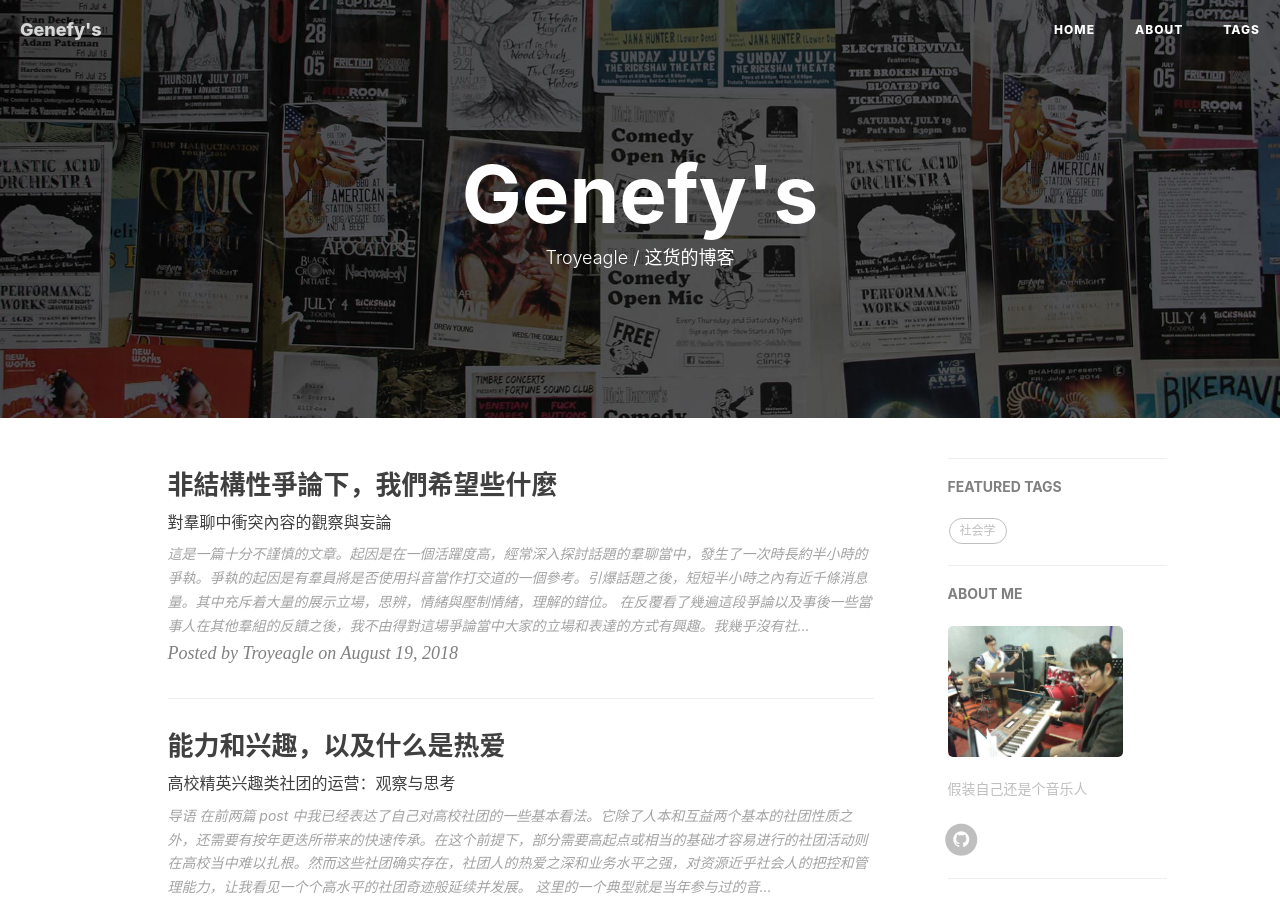
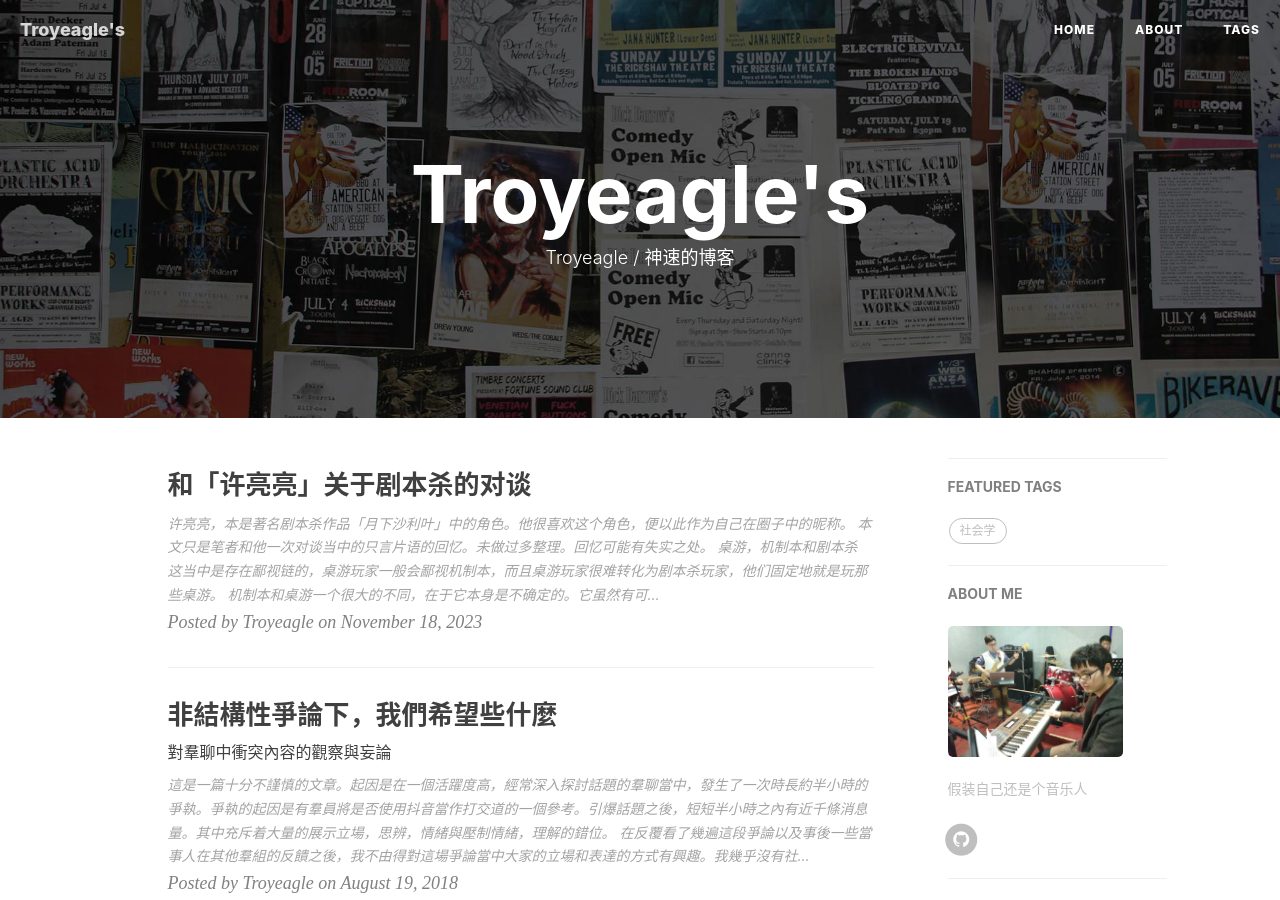
Before and after one commit to troyeagle/troyeagle.github.io, a Jekyll site: the page built from index.html, in a window 1280 px wide and 900 px high. Built offline with Jekyll 4.4.1, drawn with Linux system fonts in a browser that asks for light colours; nearby versions of some CDN libraries; the list of posts is cut into pages by our own code; comment, search, counter and statistics services are not loaded; some of the changed lines change nothing that is shown; some of the changed text lies outside the part shown.

Commit message:
feat: add talk

````diff
--- a/_config.yml
+++ b/_config.yml
@@ -1,5 +1,5 @@
 # Site settings
-title: Genefy's
+title: Troyeagle's
 subtitle: 这个人很勤快，他还是什么都没留下
 SEOTitle: troyeagle的博客 | Troyeagle's Blog
 header-img: img/home-bg.jpg
@@ -63,7 +63,7 @@ kramdown:
 ba_track_id: 4cc1f2d8f3067386cc5cdb626a202900
 # Google Analytics
 ga_track_id: 'UA-49627206-1'            # Format: UA-xxxxxx-xx
-ga_domain: genefy.top
+ga_domain: Troyeagle.top
 
 
 
--- /dev/null
+++ b/_posts/2023-11-18-talkWithLiang.md
@@ -0,0 +1,103 @@
+---
+layout:     post
+title:      "和「许亮亮」关于剧本杀的对谈"
+subtitle:   ""
+date:       2023-11-18
+author:     "Troyeagle"
+header-img: "img/tag-bg.jpg"
+tags:
+    - 剧本杀
+    - 社会学
+---
+```
+许亮亮，本是著名剧本杀作品「月下沙利叶」中的角色。他很喜欢这个角色，便以此作为自己在圈子中的昵称。
+
+本文只是笔者和他一次对谈当中的只言片语的回忆。未做过多整理。回忆可能有失实之处。
+
+```
+
+
+### 桌游，机制本和剧本杀
+
+> 这当中是存在鄙视链的，桌游玩家一般会鄙视机制本，而且桌游玩家很难转化为剧本杀玩家，他们固定地就是玩那些桌游。
+
+
+机制本和桌游一个很大的不同，在于它本身是不确定的。它虽然有可能没剧情，甚至所有的剧情为之后的大机制服务，但它依然是只能「玩一次的」，导致不需要把信息差抹平。
+
+
+这也给机制本带来一个模式：可以限时，不用长考
+
+
+### 为什么「没头脑东西不伤心」「立方馆」令人不喜欢
+
+> 拿立方馆举例，首先，剧本杀最基础的还是他得是个剧本，也就是故事对吧。现在这类硬核本可能都没什么好故事。现在的硬核本更多的是能不能对上作者的脑洞。以前我带硬核本的时候很不喜欢推车的，只会告诉玩家不对，如果玩家对了，还要解释清楚为什么对。
+
+
+现在这种模式应该玩家会比较不接受吧
+
+
+> 对，现在就是一路快速地解题，前面三个小谜题可能还有些意思，等到后面，玩家已经有一定疲惫量的时候，还会有一系列的反转，这就比较难接受了。
+
+
+> 没头脑东西不伤心这个作品，是五个人陪着一个人玩的，确实不喜欢，但是它毕竟大热，两车回本，老板可能不太愿意，但我跟她说闭眼买就好了，毕竟是最大火的作品
+
+
+### 现在的作品呈现什么趋势
+
+> 长。盒装一百三四十，城限200，玩家会觉得他们来玩这个作品，花了这么多钱，只能体验到这么点内容太亏了。灰烬不知从什么时候开始
+
+
+从马丁内斯 / 匹斯太开始
+
+
+> 就是这样的一个模式，故事很新奇，反转很多，总之会让人不喜欢。
+
+
+半年前我们曾经得出一个结论，本的评测其实是不靠谱，可以刷的，还是要 DM 们自己去测。现在会有一些新的变化吗
+
+
+> 现在依然这样。7.0 以下的就不用玩了，8.0 左右的不好说，可以测一测，现在的这些店家，剧本杀这个行业似乎有些奇怪，大家会彼此照顾生意，借本，有些时候一个店铺里面满了之后，会整车玩家让给其他店
+
+
+> 对，我们店里面就被让过来好几车，毕竟人家很多店只开城限嘛
+
+
+合作大于竞争。除此之外，玩家是不是也呈现了新的趋势，比如说我玩机制本不喜欢背刺。
+
+
+> 这个一开始的时候还是新奇的，但是玩家多少还是对自己的需求有越来越深刻地理解，看上去除了作品，玩家也开始进入一个存量市场。
+
+
+### 店铺该如何转型
+
+> 感觉现在三四线店铺想做成剧本杀很难，现在这个店也要卖了。桌游的话反而比较有机会。现在周中甚至周末都是靠（你过来）这个德州扑克的桌子撑着的。桌游比剧本杀好很多，首先不需要一阵阵地买本，这样就节约一笔开支，其次也不需要请 DM。就算有主持人在这也不需要时刻看着，只要服务好自己的一批核心用户就可以了。
+
+
+问题就是这批核心用户怎么来。
+
+
+> 目前的店铺状况就是，老板的男朋友把他店里的所有本也都带过来。本我们都有的，但是玩家之间会互相匀。斜土路 / 嘉善路大概也不是很市中心的地方，这块的房租一万出头每个月，大概还是能 cover 这一波的，但是老板打算卖掉。
+
+
+> 小红书上弄用户还是很快的，我和老板两个人就在小红书上拉了一波流量，当天就有十几个人过来。老板的路子更野，她会用 soul，女性嘛，这方面的优势会更多一些。
+
+
+### 剧团的方向
+
+```
+此处的剧团，即「元气剧团」或者「沪上精品剧团」。涉及到一些具体的人名，已经隐去。
+```
+
+现在的剧团走到了十字路口，几位核心成员的思路不太一样，xx 是希望能够把商业化的内容搭起来，去除对大公司的依赖，除此之外，桌游，财富流等也是一些尝试。现在我们和公司的报销断流之后，可能当下就要解决一个剧本如何报销的分账问题。yy 的思路就不太一样，会经常活跃气氛
+
+
+> xx 更注重个人品牌的一个打造。yy 的思路也很ok，会往商业化的一个方向去走。
+
+
+另一方面，他关注的是人和剧本如何关联到一起，他会花很多时间去测本，买本和组局，帮助大家开辟很多新的内容。以及一些脱单，大家玩得开心的事项。对于提高的事情，比如职业交流一类的内容，就不是很感冒。
+
+
+> 和某公司英语角的同事合作搞英语剧本杀，《案件重演》的效果比较不错，除此之外还弄过【搞钱】等。有些明显是海归，有非常商务和流利的英语，其他的就是 Chinglish。这个可以体现一些上面说的【提升】的特征。
+
+
+我觉得虽然现在剧团玩家的性质是不符合提升的这么一个氛围，但从我个人而言，或者剧团玩家的一个年龄层次来说，一定是有人愿意参与这类增长眼界的活动的。
--- a/index.html
+++ b/index.html
@@ -1,6 +1,6 @@
 ---
 layout: page
-description: "Troyeagle / 这货的博客"
+description: "Troyeagle / 神速的博客"
 ---
 
 {% for post in paginator.posts %}
````
Also changed, not shown: README.md, 1 other file.
